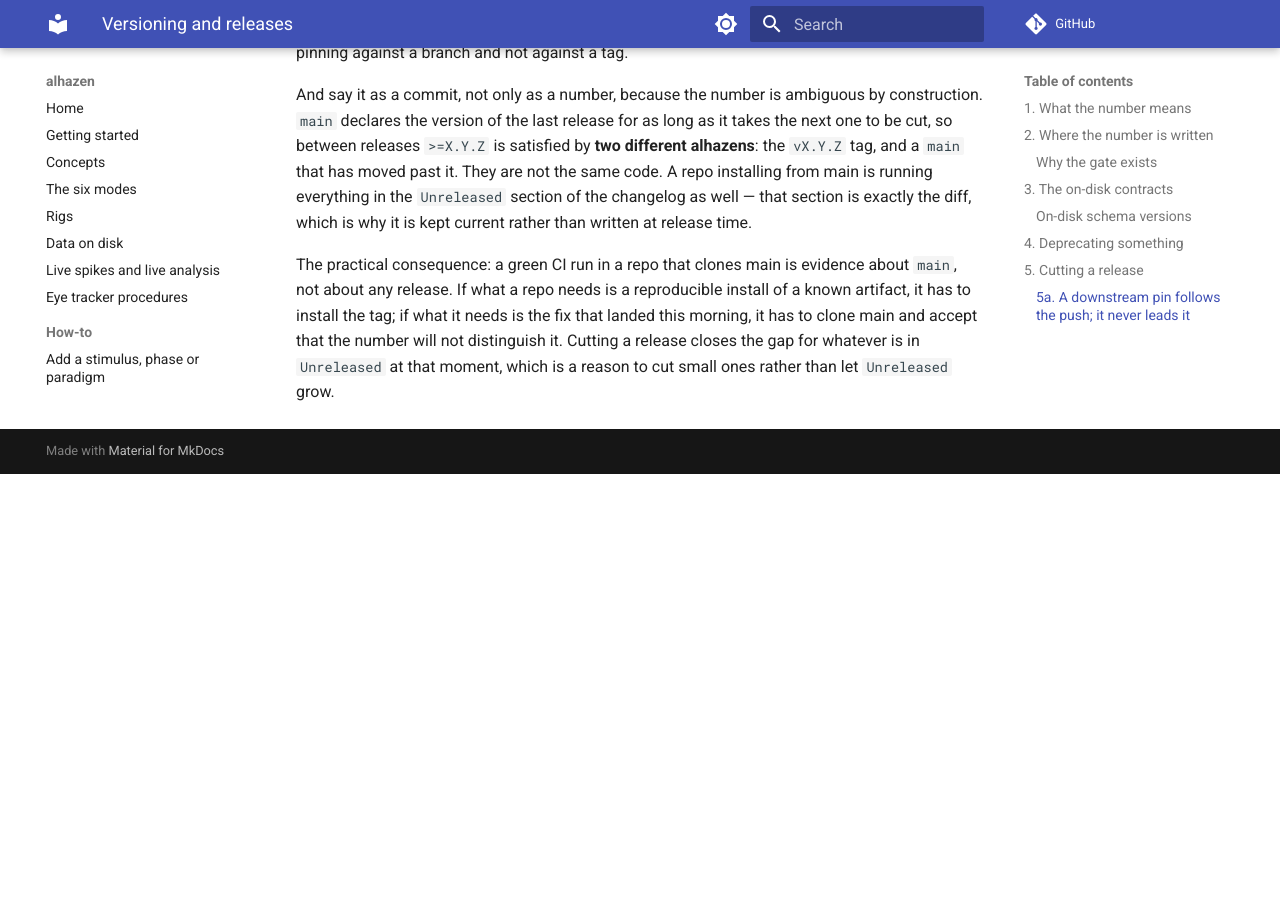
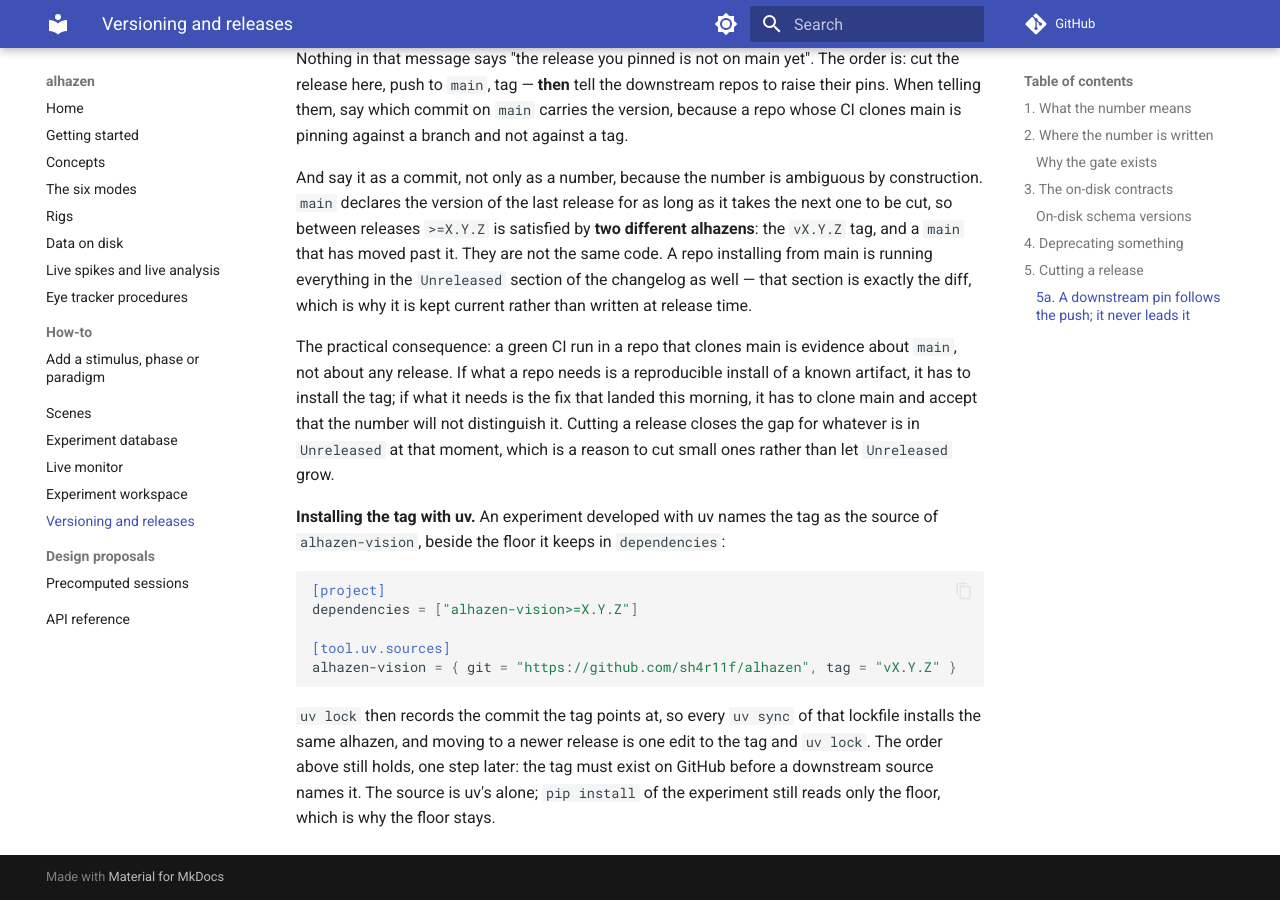
Before and after one commit to sh4r11f/alhazen, an MkDocs documentation site: the page built from docs/versioning.md, in a window 1280 px wide and 900 px high, scrolled down 5572 px. Built offline with MkDocs 1.6.1 and Material for MkDocs 9.7.7, drawn with Linux system fonts in a browser that asks for light colours; comment, search, counter and statistics services are not loaded; before the commit the page ends 6046 px from its top, so only the background shows below that; some of the changed text lies outside the part shown.

Commit message:
Manage the development environment with uv (#130)
uv.lock and .python-version 3.11; a dev dependency group mirrors the dev extra plus pip/setuptools; CI checks the lock; CONTRIBUTING and the release steps use uv run and uv lock; the PsychoPy hint names uv sync --extra psychopy; the scaffold test fails rather than skips without pip.

````diff
--- a/docs/versioning.md
+++ b/docs/versioning.md
@@ -161,7 +161,7 @@
 
 ```mermaid
 graph LR
-    A["1. Rename<br/>## Unreleased<br/>→ ## X.Y.Z - date"] --> B["2. Set version<br/>in pyproject.toml"]
+    A["1. Rename<br/>## Unreleased<br/>→ ## X.Y.Z - date"] --> B["2. Set version<br/>in pyproject.toml<br/>and run uv lock"]
     B --> C["3. release_check.py<br/>--tag vX.Y.Z"]
     C --> D["4. Commit + push<br/>to main"]
     D --> E["5. git tag vX.Y.Z<br/>git push origin vX.Y.Z"]
@@ -169,12 +169,17 @@
 ```
 
 Steps 1 and 2 belong in the **same commit** — that is what the always-on check
-enforces. Step 3 is the same gate CI will run; running it locally means a
-mismatch costs an edit rather than a deleted tag.
+enforces. `uv.lock` records the project's own version, so step 2 changes it
+too, and CI's lockfile job fails a release commit that left it behind. Step 3
+is the same gate CI will run; running it locally means a mismatch costs an
+edit rather than a deleted tag.
 
 ```bash
+# 2. after setting the version
+uv lock
+
 # 3. before committing
-python scripts/release_check.py --tag vX.Y.Z
+uv run python scripts/release_check.py --tag vX.Y.Z
 
 # 5. after the release commit is on main
 git tag vX.Y.Z
@@ -239,3 +244,22 @@
 that the number will not distinguish it. Cutting a release closes the gap for
 whatever is in `Unreleased` at that moment, which is a reason to cut small
 ones rather than let `Unreleased` grow.
+
+**Installing the tag with uv.** An experiment developed with uv names the
+tag as the source of `alhazen-vision`, beside the floor it keeps in
+`dependencies`:
+
+```toml
+[project]
+dependencies = ["alhazen-vision>=X.Y.Z"]
+
+[tool.uv.sources]
+alhazen-vision = { git = "https://github.com/sh4r11f/alhazen", tag = "vX.Y.Z" }
+```
+
+`uv lock` then records the commit the tag points at, so every `uv sync` of
+that lockfile installs the same alhazen, and moving to a newer release is
+one edit to the tag and `uv lock`. The order above still holds, one step
+later: the tag must exist on GitHub before a downstream source names it.
+The source is uv's alone; `pip install` of the experiment still reads only
+the floor, which is why the floor stays.
````
Also changed, not shown: CHANGELOG.md (+18 -0 lines), CONTRIBUTING.md (+35 -9 lines), README.md (+5 -0 lines), pyproject.toml (+21 -0 lines), 6 other files.
